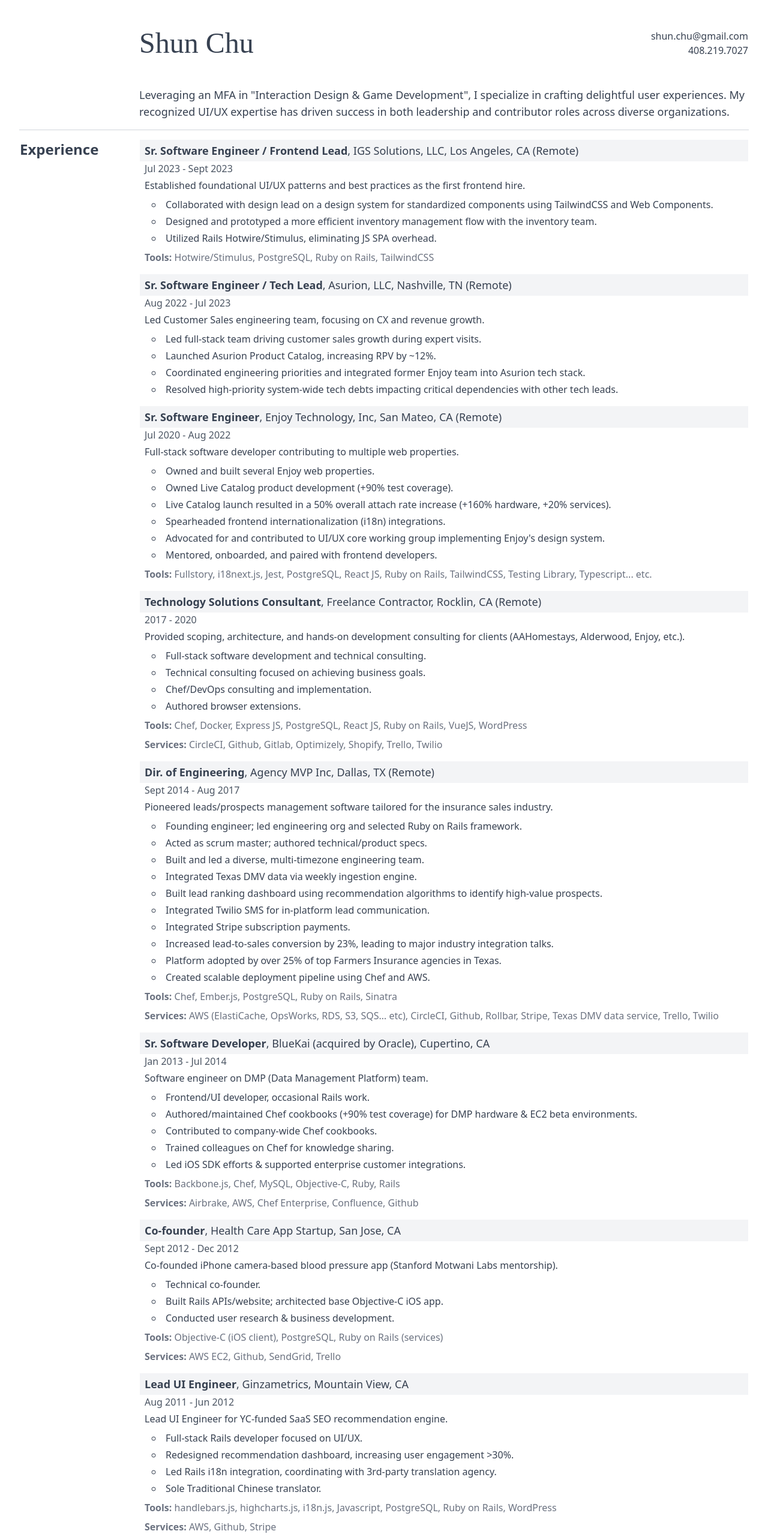
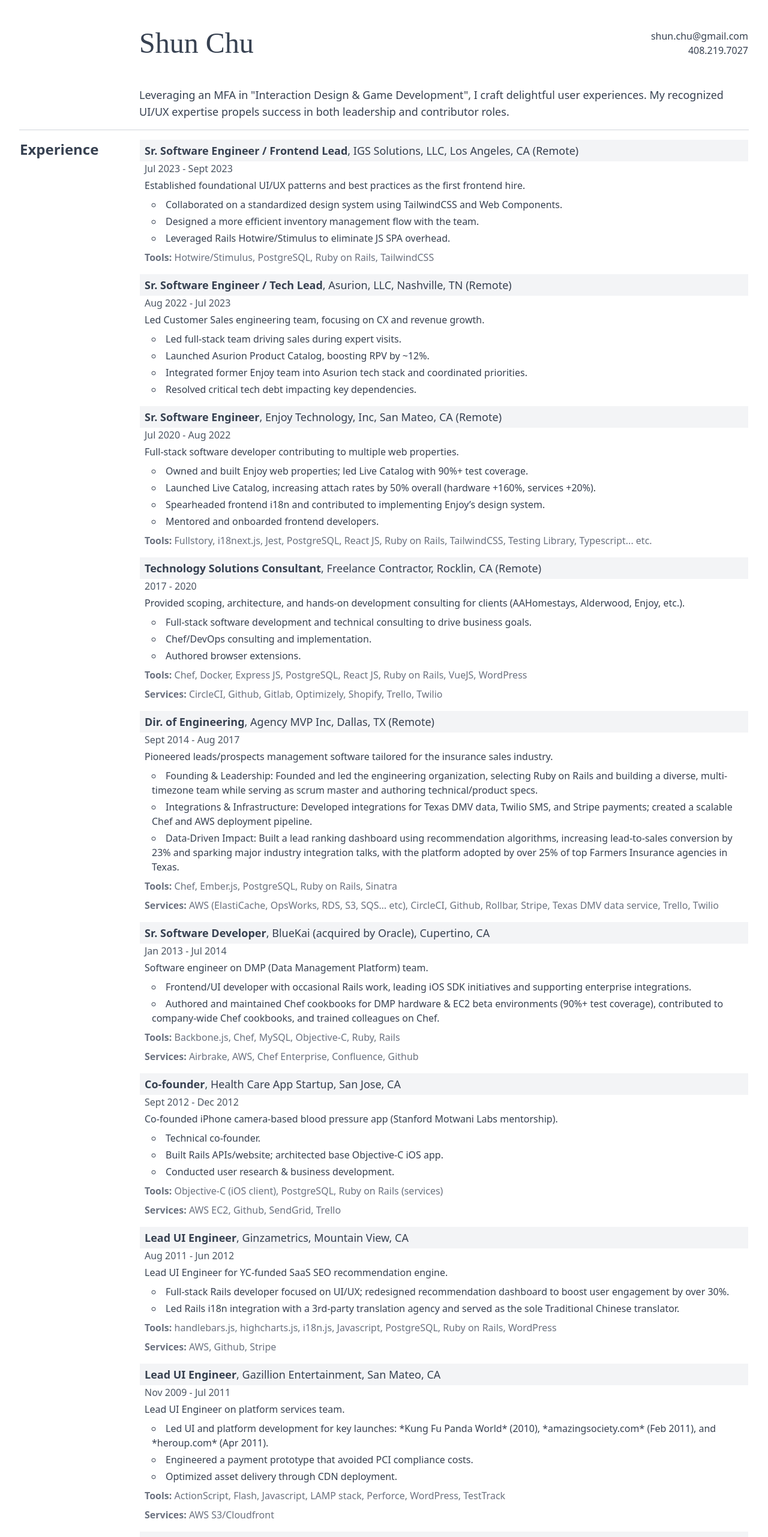
Before and after one commit to shunchu/vue-resume-template, a Vue app: page / in a window 1280 px wide. Shown: the top 2562 px of the page at 60% size. Built offline with nearby package versions, Linux system fonts and the light colour scheme.

Commit message:
optimize verbiage on experiences and responsibilities

```diff
--- a/src/resume_data.js
+++ b/src/resume_data.js
@@ -5,7 +5,7 @@
       email: 'shun.chu@gmail.com',
       phone: '408.219.7027'
     },
-    intro: 'Leveraging an MFA in "Interaction Design & Game Development", I specialize in crafting delightful user experiences. My recognized UI/UX expertise has driven success in both leadership and contributor roles across diverse organizations.',
+    intro: 'Leveraging an MFA in "Interaction Design & Game Development", I craft delightful user experiences. My recognized UI/UX expertise propels success in both leadership and contributor roles.',
     experiences: [
       {
         company: 'IGS Solutions, LLC',
@@ -15,9 +15,9 @@
         desc: {
           info: 'Established foundational UI/UX patterns and best practices as the first frontend hire.',
           resp: [
-            'Collaborated with design lead on a design system for standardized components using TailwindCSS and Web Components.',
-            'Designed and prototyped a more efficient inventory management flow with the inventory team.',
-            'Utilized Rails Hotwire/Stimulus, eliminating JS SPA overhead.'
+            'Collaborated on a standardized design system using TailwindCSS and Web Components.',
+            'Designed a more efficient inventory management flow with the team.',
+            'Leveraged Rails Hotwire/Stimulus to eliminate JS SPA overhead.'
           ],
           tools: 'Hotwire/Stimulus, PostgreSQL, Ruby on Rails, TailwindCSS',
         },
@@ -30,10 +30,10 @@
         desc: {
           info: 'Led Customer Sales engineering team, focusing on CX and revenue growth.',
           resp: [
-            'Led full-stack team driving customer sales growth during expert visits.',
-            'Launched Asurion Product Catalog, increasing RPV by ~12%.',
-            'Coordinated engineering priorities and integrated former Enjoy team into Asurion tech stack.',
-            'Resolved high-priority system-wide tech debts impacting critical dependencies with other tech leads.',
+            'Led full-stack team driving sales during expert visits.',
+            'Launched Asurion Product Catalog, boosting RPV by ~12%.',
+            'Integrated former Enjoy team into Asurion tech stack and coordinated priorities.',
+            'Resolved critical tech debt impacting key dependencies.'
           ],
         }
       },
@@ -45,12 +45,10 @@
         desc: {
           info: 'Full-stack software developer contributing to multiple web properties.',
           resp: [
-            'Owned and built several Enjoy web properties.',
-            'Owned Live Catalog product development (+90% test coverage).',
-            'Live Catalog launch resulted in a 50% overall attach rate increase (+160% hardware, +20% services).',
-            'Spearheaded frontend internationalization (i18n) integrations.',
-            'Advocated for and contributed to UI/UX core working group implementing Enjoy\'s design system.',
-            'Mentored, onboarded, and paired with frontend developers.',
+            'Owned and built Enjoy web properties; led Live Catalog with 90%+ test coverage.',
+            'Launched Live Catalog, increasing attach rates by 50% overall (hardware +160%, services +20%).',
+            'Spearheaded frontend i18n and contributed to implementing Enjoy’s design system.',
+            'Mentored and onboarded frontend developers.'
           ],
           tools: 'Fullstory, i18next.js, Jest, PostgreSQL, React JS, Ruby on Rails, TailwindCSS, Testing Library, Typescript... etc.',
         }
@@ -63,10 +61,9 @@
         desc: {
           info: 'Provided scoping, architecture, and hands-on development consulting for clients (AAHomestays, Alderwood, Enjoy, etc.).',
           resp: [
-            'Full-stack software development and technical consulting.',
-            'Technical consulting focused on achieving business goals.',
+            'Full-stack software development and technical consulting to drive business goals.',
             'Chef/DevOps consulting and implementation.',
-            'Authored browser extensions.',
+            'Authored browser extensions.'
           ],
           tools: 'Chef, Docker, Express JS, PostgreSQL, React JS, Ruby on Rails, VueJS, WordPress',
           services: 'CircleCI, Github, Gitlab, Optimizely, Shopify, Trello, Twilio'
@@ -80,16 +77,9 @@
         desc: {
           info: 'Pioneered leads/prospects management software tailored for the insurance sales industry.',
           resp: [
-            'Founding engineer; led engineering org and selected Ruby on Rails framework.',
-            'Acted as scrum master; authored technical/product specs.',
-            'Built and led a diverse, multi-timezone engineering team.',
-            'Integrated Texas DMV data via weekly ingestion engine.',
-            'Built lead ranking dashboard using recommendation algorithms to identify high-value prospects.',
-            'Integrated Twilio SMS for in-platform lead communication.',
-            'Integrated Stripe subscription payments.',
-            'Increased lead-to-sales conversion by 23%, leading to major industry integration talks.',
-            'Platform adopted by over 25% of top Farmers Insurance agencies in Texas.',
-            'Created scalable deployment pipeline using Chef and AWS.',
+            'Founding & Leadership: Founded and led the engineering organization, selecting Ruby on Rails and building a diverse, multi-timezone team while serving as scrum master and authoring technical/product specs.',
+            'Integrations & Infrastructure: Developed integrations for Texas DMV data, Twilio SMS, and Stripe payments; created a scalable Chef and AWS deployment pipeline.',
+            'Data-Driven Impact: Built a lead ranking dashboard using recommendation algorithms, increasing lead-to-sales conversion by 23% and sparking major industry integration talks, with the platform adopted by over 25% of top Farmers Insurance agencies in Texas.',
           ],
           tools: 'Chef, Ember.js, PostgreSQL, Ruby on Rails, Sinatra',
           services: 'AWS (ElastiCache, OpsWorks, RDS, S3, SQS… etc), CircleCI, Github, Rollbar, Stripe, Texas DMV data service, Trello, Twilio'
@@ -103,11 +93,8 @@
         desc: {
           info: 'Software engineer on DMP (Data Management Platform) team.',
           resp: [
-            'Frontend/UI developer, occasional Rails work.',
-            'Authored/maintained Chef cookbooks (+90% test coverage) for DMP hardware & EC2 beta environments.',
-            'Contributed to company-wide Chef cookbooks.',
-            'Trained colleagues on Chef for knowledge sharing.',
-            'Led iOS SDK efforts & supported enterprise customer integrations.',
+            'Frontend/UI developer with occasional Rails work, leading iOS SDK initiatives and supporting enterprise integrations.',
+            'Authored and maintained Chef cookbooks for DMP hardware & EC2 beta environments (90%+ test coverage), contributed to company-wide Chef cookbooks, and trained colleagues on Chef.'
           ],
           tools: 'Backbone.js, Chef, MySQL, Objective-C, Ruby, Rails',
           services: 'Airbrake, AWS, Chef Enterprise, Confluence, Github'
@@ -137,10 +124,8 @@
         desc: {
           info: 'Lead UI Engineer for YC-funded SaaS SEO recommendation engine.',
           resp: [
-            'Full-stack Rails developer focused on UI/UX.',
-            'Redesigned recommendation dashboard, increasing user engagement >30%.',
-            'Led Rails i18n integration, coordinating with 3rd-party translation agency.',
-            'Sole Traditional Chinese translator.'
+            'Full-stack Rails developer focused on UI/UX; redesigned recommendation dashboard to boost user engagement by over 30%.',
+            'Led Rails i18n integration with a 3rd-party translation agency and served as the sole Traditional Chinese translator.'
           ],
           tools: 'handlebars.js, highcharts.js, i18n.js, Javascript, PostgreSQL, Ruby on Rails, WordPress',
           services: 'AWS, Github, Stripe'
@@ -154,11 +139,9 @@
         desc: {
           info: 'Lead UI Engineer on platform services team.',
           resp: [
-            'UI lead for *Kung Fu Panda World* (launched 2010).',
-            'Primary developer for *amazingsociety.com* (launched Feb 2011).',
-            'Led platform development for *heroup.com* (launched Apr 2011).',
-            'Developed payment prototype avoiding PCI compliance costs.',
-            'Facilitated CDN deployment for various assets.',
+            'Led UI and platform development for key launches: *Kung Fu Panda World* (2010), *amazingsociety.com* (Feb 2011), and *heroup.com* (Apr 2011).',
+            'Engineered a payment prototype that avoided PCI compliance costs.',
+            'Optimized asset delivery through CDN deployment.',
           ],
           tools: 'ActionScript, Flash, Javascript, LAMP stack, Perforce, WordPress, TestTrack',
           services: 'AWS S3/Cloudfront'
```
